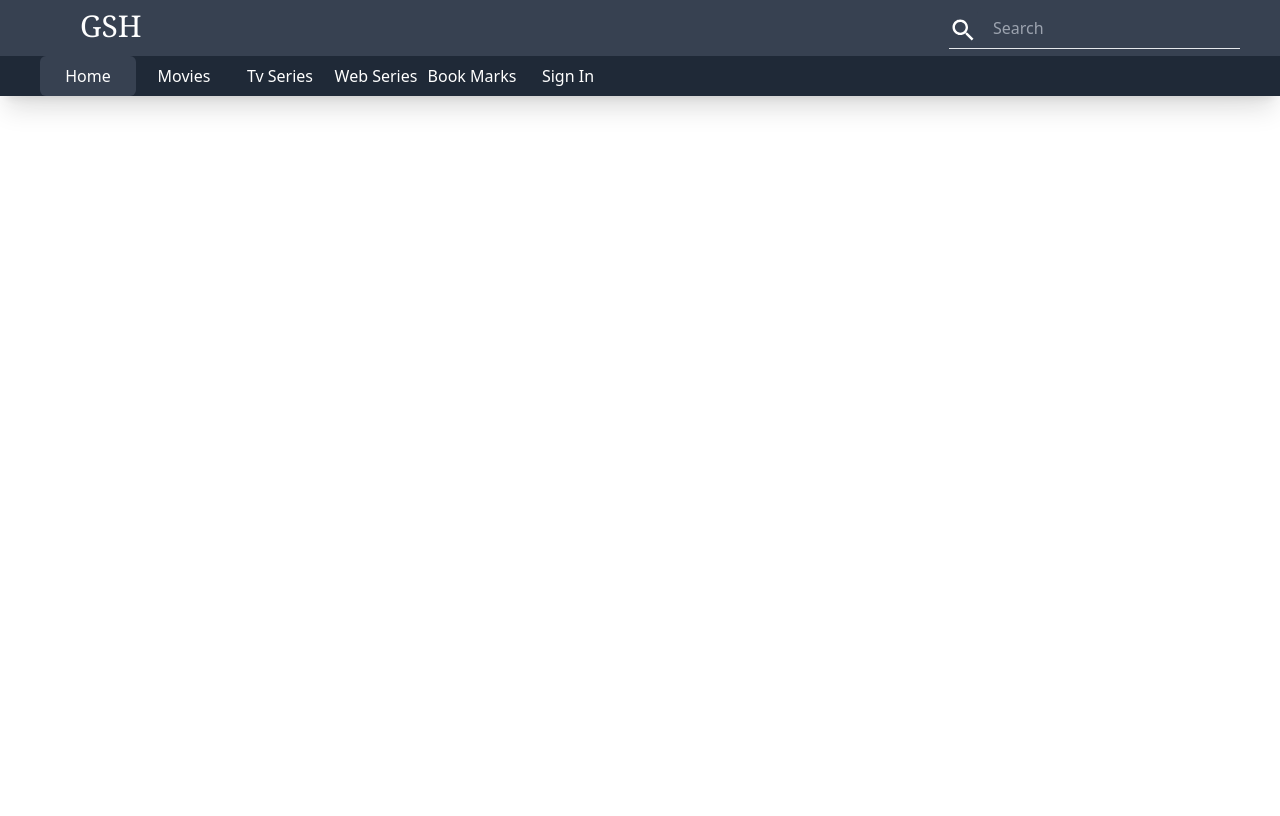
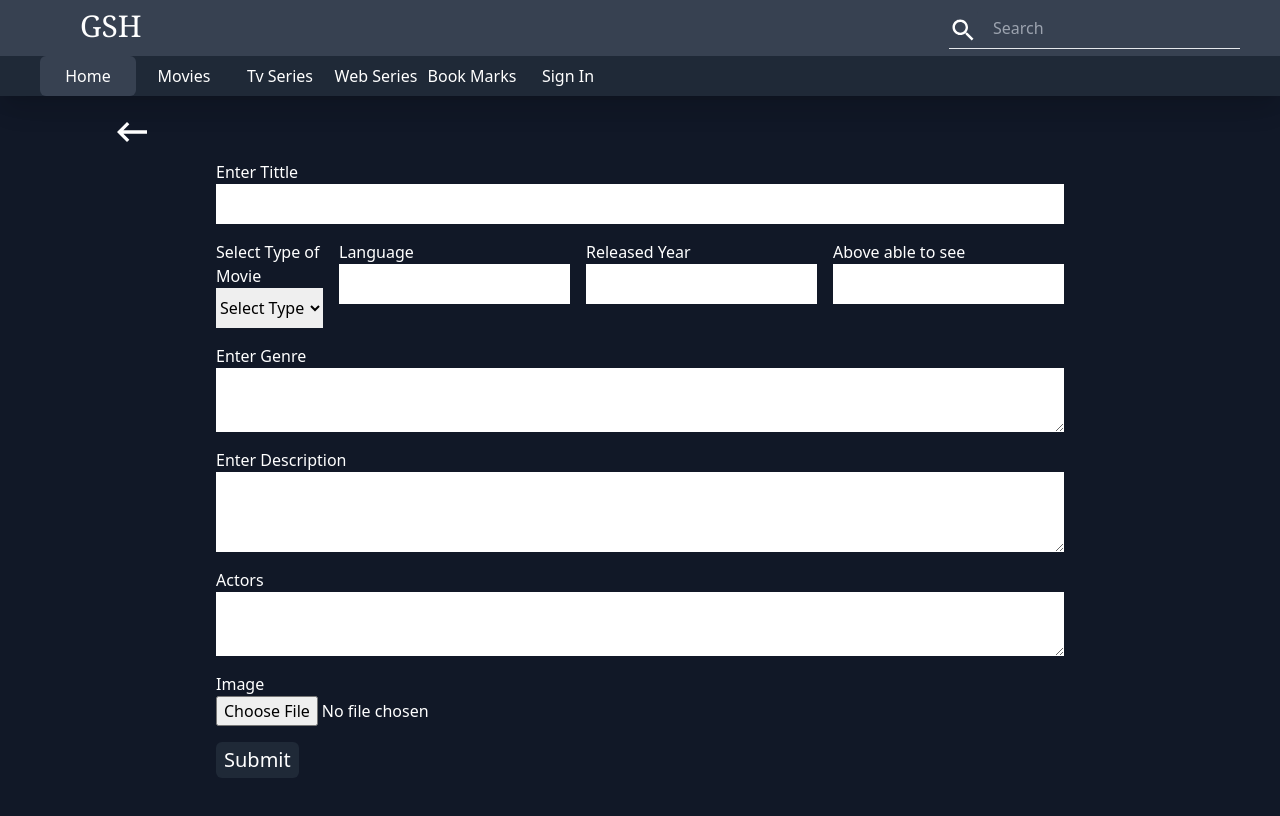
Before and after one commit to dreamboyguru/EntertainmentFrontend, a React (Create React App) app: page /AddNew in a window 1280 px wide. Shown: the top 816 px of the page. Built offline with nearby package versions, Linux system fonts and the light colour scheme.

Commit message:
second commit

```diff
--- a/package.json
+++ b/package.json
@@ -10,6 +10,7 @@
     "@testing-library/react": "^13.4.0",
     "@testing-library/user-event": "^13.5.0",
     "axios": "^1.6.7",
+    "dotenv-webpack": "^8.0.1",
     "formik": "^2.4.5",
     "js-cookie": "^3.0.5",
     "react": "^18.2.0",
--- a/src/App.js
+++ b/src/App.js
@@ -6,9 +6,7 @@ import Home from './camponants/home/Home';
 import Movies from './camponants/movies/Movies';
 import BookMarks from './camponants/movies/BookMarks';
 import Index from './admin';
-// import Test from './admin/Test';
-import Test from './camponants/movies/Test';
-// import Users from './Users';
+import AddNew from './admin/AddNew';
 
 function App() {
   return (
@@ -23,7 +21,7 @@ function App() {
         <Route path='/BookMarks' element={<BookMarks />} />
         <Route path='/admin' element={<Index />} />
 
-        <Route path='/test' element={<Test />} />
+        <Route path='/AddNew' element={<AddNew />} />
       </Routes>
 
 
--- /dev/null
+++ b/src/admin/AddNew.js
@@ -0,0 +1,156 @@
+import React from 'react'
+import { Field, Form, Formik } from 'formik'
+import { MdKeyboardBackspace } from "react-icons/md";
+import axios from 'axios'
+import { Link } from 'react-router-dom';
+
+function AddNew() {
+    // console.log(action.setFieldValue);
+  return (
+    <div className='py-28 h-auto bg-gray-900'>
+        <Link to='/admin'>
+            <MdKeyboardBackspace className='ml-28 size-10 cursor-pointer' />
+        </Link>
+
+      <Formik
+        initialValues={{
+            type: '',
+            tittle: '',
+            desc: '',
+            language : '',
+            year: '',
+            grade: '',
+            genre : '',
+            actors: '',
+            image: '',
+            video: '',
+        }}
+        validationSchema=''
+        onSubmit={(values, action) => {
+            try {
+            const response =  axios.post('http://localhost:3001/videos', values, {
+                headers: {
+                'Content-Type': 'multipart/form-data'
+                }
+            });
+            console.log(response.data);
+            } catch (error) {
+                console.error('Error uploading image:', error);
+            }
+            // console.log(values);
+        }}
+    >
+        {({ setFieldValue, isSubmitting }) => (
+            <Form className='mx-52'>
+                <div className='flex flex-col p-2'>
+                    <label htmlFor='tittle'>Enter Tittle</label>
+                    <Field
+                        type='text'
+                        id='tittle'
+                        name='tittle'
+                        className='h-10 text-black'
+                    />
+                </div>
+
+                <div className='flex flex-row'>
+                    <div className='flex flex-col p-2 w-full'>
+                        <label htmlFor='type'>Select Type of Movie</label>
+                        <Field
+                            as='select'
+                            id='type'
+                            name='type'
+                            className='h-10 text-black'
+                            // className='hover:bg-gray-700 hover:text-white'
+                        >
+                            <option value='' disabled>Select Type</option>
+                            <option value='movie'>Movie</option>
+                            <option value='web'>Web Series</option>
+                            <option value='tv'>Tv Serial</option>
+                        </Field>
+                    </div>
+                    <div className='flex flex-col p-2'>
+                        <label htmlFor='language'>Language</label>
+                        <Field
+                            type='text'
+                            id='language'
+                            name='language'
+                            className='h-10 text-black'
+                        />
+                    </div>
+                    <div className='flex flex-col p-2'>
+                        <label htmlFor='year'>Released Year</label>
+                        <Field
+                            type='number'
+                            id='year'
+                            name='year'
+                            className='h-10 text-black'
+                        />
+                    </div>
+                    <div className='flex flex-col p-2'>
+                        <label htmlFor='grade'>Above able to see</label>
+                        <Field
+                            type='number'
+                            id='grade'
+                            name='grade'
+                            className='h-10 text-black'
+                        />
+                    </div>
+                </div>
+
+                <div className='flex flex-col p-2'>
+                    <label htmlFor='genre'>Enter Genre</label>
+                    <Field
+                        as='textarea'
+                        type='text'
+                        id='genre'
+                        name='genre'
+                        className='h-16 text-black'
+                    />
+                </div>
+
+                <div className='flex flex-col p-2'>
+                    <label htmlFor='desc'>Enter Description</label>
+                    <Field
+                        as='textarea'
+                        type='text'
+                        id='desc'
+                        name='desc'
+                        className='h-20 text-black'
+                    />
+                </div>
+
+                <div className='flex flex-col p-2'>
+                    <label htmlFor='actors'>Actors</label>
+                    <Field
+                        as='textarea'
+                        type='text'
+                        id='actors'
+                        name='actors'
+                        className='h-16 text-black'
+                    />
+                </div>
+                <div className='flex flex-col p-2'>
+                    <label htmlFor='image'>Image</label>
+                    <input
+                        type="file"
+                        onChange={(event) => {
+                            setFieldValue("image", event.currentTarget.files[0]);
+                        }}
+                    />
+                </div>
+
+                <div className='p-2'>
+                    <button
+                        type='submit'
+                        className='bg-gray-800 p-1 px-2 rounded-md text-xl hover:bg-gray-950'
+                    >Submit</button>
+                </div>
+            </Form>
+        )}
+    </Formik>
+
+    </div>
+  )
+}
+
+export default AddNew
--- a/src/admin/index.js
+++ b/src/admin/index.js
@@ -1,125 +1,91 @@
-import React from 'react'
-import { Field, Form, Formik } from 'formik'
-import axios from 'axios'
+import axios from 'axios';
+import React, { useState, useEffect } from 'react';
+import { Link } from 'react-router-dom';
 
-function index() {
-    // console.log(action.setFieldValue);
-  return (
-    <div className='py-28 h-screen bg-gray-900'>
-      <Formik
-        initialValues={{
-            type: '',
-            tittle: '',
-            desc: '',
-            year: '',
-            grade: '',
-            actors: '',
-            image: '',
-            video: '',
-        }}
-        validationSchema=''
-        onSubmit={(values, action) => {
+function Index() {
+    const [count, setCount] = useState([]);
+    const [file, setFile] = useState();
+
+    useEffect(() => {
+        const fetchData = async () => {
             try {
-            const response =  axios.post('http://localhost:3001/videos', values, {
-                headers: {
-                'Content-Type': 'multipart/form-data'
-                }
-            });
-            console.log(response.data);
-            } catch (error) {
-                console.error('Error uploading image:', error);
+                const response = await axios.get(`http://localhost:3001/admin/video`);
+                setCount(response.data);
+            } catch (err) {
+                console.log(err);
             }
-            // console.log(values);
-        }}
-    >
-        {({ setFieldValue, isSubmitting }) => (
-            <Form className='mx-52'>
-                <div className='flex flex-col p-2'>
-                    <label htmlFor='tittle'>Enter Tittle</label>
-                    <Field
-                        type='text'
-                        id='tittle'
-                        name='tittle'
-                        className='h-10 text-black'
-                    />
-                </div>
-                <div className='flex flex-row'>
-                    <div className='flex flex-col p-2 w-full'>
-                        <label htmlFor='type'>Select Type of Movie</label>
-                        <Field
-                            as='select'
-                            id='type'
-                            name='type'
-                            className='h-10 text-black'
-                            // className='hover:bg-gray-700 hover:text-white'
-                        >
-                            <option value='' disabled>Select Type</option>
-                            <option value='movie'>Movie</option>
-                            <option value='web'>Web Series</option>
-                            <option value='tv'>Tv Serial</option>
-                        </Field>
+        };
+
+        fetchData();
+    }, []); // Empty dependency array to run effect only once after mount
+
+    const handletrailerUpload = (id) => {
+      const formdata = new FormData();
+      formdata.append('trailer', file);
+      console.log(formdata);
+      axios.post(`http://localhost:3001/admin/trailer/${id}`, formdata)
+          .then(res => {console.log(res)
+            window.location.reload()
+          })
+          .catch(err => console.log(err));
+    }
+
+    const handlevideoUpload = (id) => {
+      const formdata = new FormData();
+      formdata.append('video', file);
+      console.log(formdata);
+      axios.post(`http://localhost:3001/admin/video/${id}`, formdata)
+          .then(res => {console.log(res)
+            window.location.reload()
+          })
+          .catch(err => console.log(err));
+    }
+
+    return (
+      <div className='flex flex-col bg-gray-900'>
+        <div>
+          <Link to='/AddNew' className='bg-white text-black mt-28 float-end mr-20 rounded-md p-1 hover:text-white hover:bg-gray-400'>Add New</Link>
+        </div>
+        <div className='bg-gray-900 h-screen px-5 mt-2'>
+
+            <div className='flex flex-wrap'>
+                {count.map((item, index) => (
+                    <div key={index} className='bg-gray-950 h-auto w-[16%] m-1 mb-2 p-2 rounded-md max-sm:w-full'>
+                        <div className=' text-white'>
+                          <img src={`http://localhost:3001/images/${item.image}`} className='w-[80%] ml-[10%] min-h-28 max-h-28'/>
+                        </div>
+                        <div>
+                          <div className='text-center text-lg font-mono'>{item.tittle}</div>
+                        </div>
+                        <div className=' flex-col'>
+                          {item.trailer === undefined || item.trailer === null || item.trailer === '' ?
+                            <div className=''>
+                              <label>Trailer</label><br/>
+                              <input type="file" onChange={e => setFile(e.target.files[0])} className='size-20 text-xs h-6'/>
+                              <button onClick={()=>handletrailerUpload(item._id)}
+                                className='bg-white text-black float-end mr-1 mt-1 text-xs h-5 rounded px-1'
+                              >Upload</button>
+                            </div>
+                          : null
+                          }
+                          {item.video === undefined || item.video === null || item.video === '' ?
+                            <div>
+                              <label>video</label><br/>
+                              <input type="file" onChange={e => setFile(e.target.files[0])} className='size-20 text-xs h-5'/>
+                              <button onClick={()=>handlevideoUpload(item._id)}
+                                className='bg-white text-black float-end mr-1 mt-1 text-xs h-5 rounded px-1'
+                              >Upload</button>
+                            </div>
+                          : null
+                          }
+                          {/* <button className='bg-gray-500 p-1 w-[47%] rounded-md float-end mr-1'>video</button> */}
+                        </div>
                     </div>
-                    <div className='flex flex-col p-2'>
-                        <label htmlFor='year'>Released Year</label>
-                        <Field
-                            type='number'
-                            id='year'
-                            name='year'
-                            className='h-10 text-black'
-                        />
-                    </div>
-                    <div className='flex flex-col p-2'>
-                        <label htmlFor='grade'>Above able to see</label>
-                        <Field
-                            type='number'
-                            id='grade'
-                            name='grade'
-                            className='h-10 text-black'
-                        />
-                    </div>
-                </div>
-                <div className='flex flex-col p-2'>
-                    <label htmlFor='desc'>Enter Description</label>
-                    <Field
-                        as='textarea'
-                        type='text'
-                        id='desc'
-                        name='desc'
-                        className='h-20 text-black'
-                    />
-                </div>
-
-                <div className='flex flex-col p-2'>
-                    <label htmlFor='actors'>Actors</label>
-                    <Field
-                        as='textarea'
-                        type='text'
-                        id='actors'
-                        name='actors'
-                        className='h-16 text-black'
-                    />
-                </div>
-                <div className='flex flex-col p-2'>
-                    <label htmlFor='image'>Image</label>
-                    <input
-                        type="file"
-                        onChange={(event) => {
-                            setFieldValue("image", event.currentTarget.files[0]);
-                        }}
-                    />
-                </div>
-
-                <div className='p-2'>
-                    <button
-                        type='submit'
-                    >Submit</button>
-                </div>
-            </Form>
-        )}
-    </Formik>
-
-    </div>
-  )
+                ))}
+            </div>
+        </div>
+      </div>
+    );
 }
 
-export default index
+export default Index;
--- a/src/camponants/movies/Movies.js
+++ b/src/camponants/movies/Movies.js
@@ -6,6 +6,7 @@ import { getVideo } from '../../redux/VideoSlice';
 import PlayPage from './PlayPage';
 import Login from '../Login'
 import Cookies from 'js-cookie';
+
 
 const Movies = ( type ) => {
     const [showModel, setshowModel] = useState(false);
--- a/src/camponants/movies/PlayVideo.js
+++ b/src/camponants/movies/PlayVideo.js
@@ -19,7 +19,7 @@ function PlayVideo({ isVisiblevideo, onClosevideo, videoName }) {
                     <RxCross2 className='font-bold size-6 hover:text-red-600 hover:size-8 hover:font-extrabold hover:-mt-1 hover:-mr-1' />
                 </button>
                 <video controls className="w-full">
-                    <source src={`http://localhost:3001/images/${videoName}`} type="video/mp4" />
+                    <source src={`http://localhost:3001/video/${videoName}`} type="video/mp4" />
                     Your browser does not support the video tag.
                 </video>
 
--- a/src/redux/Bookmark.js
+++ b/src/redux/Bookmark.js
@@ -13,11 +13,15 @@ const bookmarksSlice = createSlice({
                     type: video.type,
                     tittle: video.tittle,
                     desc: video.desc,
+                    genre: video.genre,
+                    language: video.language,
                     year: video.year,
                     grade: video.grade,
                     actors: video.actors,
                     date: video.date,
                     image: video.image,
+                    trailer: video.trailer,
+                    video: video.video,
                     joinedData: video.joinedData
                 }
             })
--- a/src/redux/RecommendSlice.js
+++ b/src/redux/RecommendSlice.js
@@ -13,11 +13,15 @@ const recommendSlice = createSlice({
                     type: video.type,
                     tittle: video.tittle,
                     desc: video.desc,
+                    genre: video.genre,
+                    language: video.language,
                     year: video.year,
                     grade: video.grade,
                     actors: video.actors,
                     date: video.date,
                     image: video.image,
+                    trailer: video.trailer,
+                    video: video.video,
                     joinedData: video.joinedData
                 }
             })
--- a/src/redux/TrendingSlice.js
+++ b/src/redux/TrendingSlice.js
@@ -13,11 +13,15 @@ const TrendingSlice = createSlice({
                     type: video.type,
                     tittle: video.tittle,
                     desc: video.desc,
+                    genre: video.genre,
+                    language: video.language,
                     year: video.year,
                     grade: video.grade,
                     actors: video.actors,
                     date: video.date,
                     image: video.image,
+                    trailer: video.trailer,
+                    video: video.video,
                     joinedData: video.joinedData
                 }
             })
--- a/src/redux/VideoSlice.js
+++ b/src/redux/VideoSlice.js
@@ -13,11 +13,15 @@ const videoSlice = createSlice({
                     type: video.type,
                     tittle: video.tittle,
                     desc: video.desc,
+                    genre: video.genre,
+                    language: video.language,
                     year: video.year,
                     grade: video.grade,
                     actors: video.actors,
                     date: video.date,
                     image: video.image,
+                    trailer: video.trailer,
+                    video: video.video,
                     joinedData: video.joinedData
                 }
             })
```
Also changed, not shown: src/camponants/movies/PlayPage.js (+13 -9 lines), 1 other file (tests, documents, lock files or other folders).
